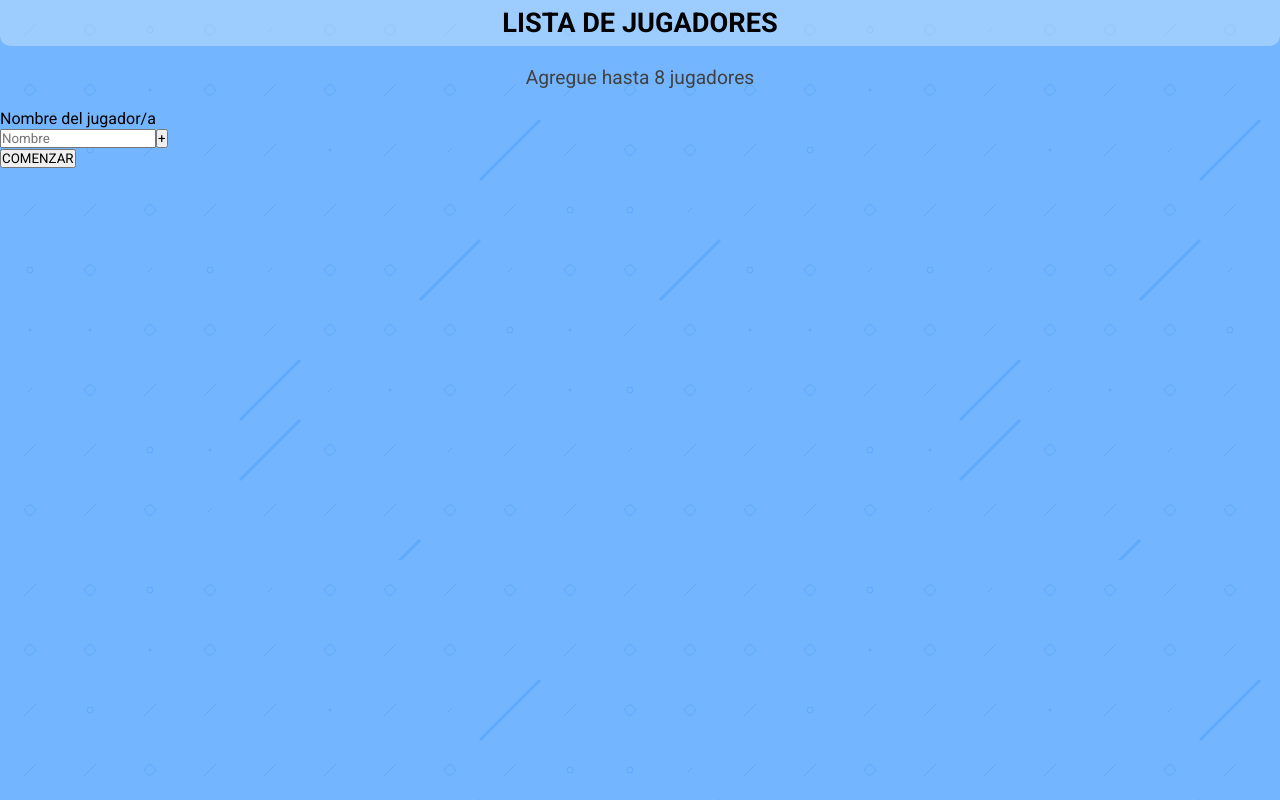
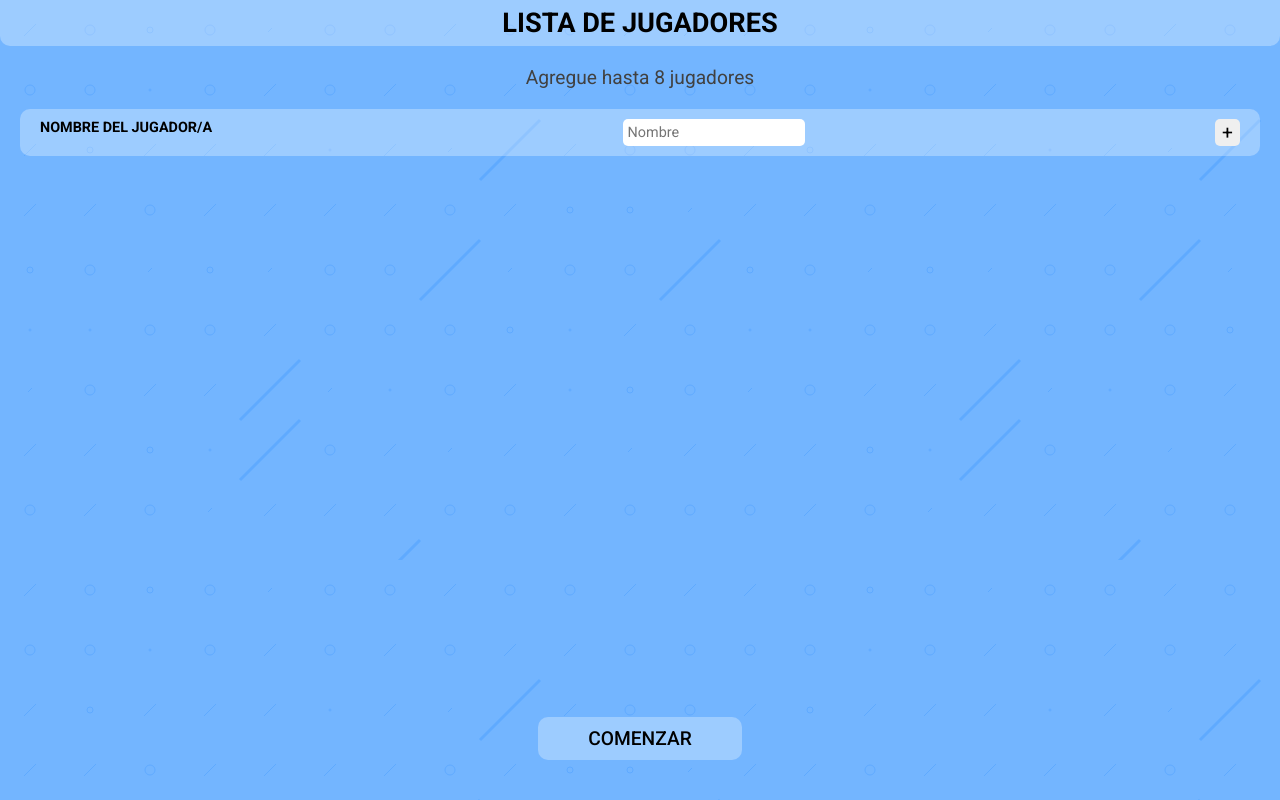
Before and after one commit to leandroheffes24/generala, a React (Vite) app: page / in a window 1280 px wide. Both pictures are taken after a click on the button "JUGAR". Built offline with nearby package versions, Linux system fonts and the light colour scheme.

Commit message:
players configuration complete

```diff
--- a/src/components/PlayersConfiguration/PlayersConfiguration.module.css
+++ b/src/components/PlayersConfiguration/PlayersConfiguration.module.css
@@ -1,11 +1,6 @@
 .playersConfigSection{
-    /* border: 1px solid red; */
     height: 100vh;
     background-image: url('../../assets/images/Sprinkle.svg');
-}
-
-.playersListContainerAndTitle{
-    /* border: 1px solid red; */
 }
 
 .title{
@@ -15,10 +10,6 @@
     padding: 7px 0;
     border-bottom-left-radius: 10px;
     border-bottom-right-radius: 10px;
-}
-
-.playersListContainer{
-    /* border: 1px solid greenyellow; */
 }
 
 .noPlayersText{
@@ -47,12 +38,8 @@
     padding: 3px 20px;
 }
 
-.playerNameSpan{
-
-}
-
 .deletePlayerButton{
-    background-color: rgba(150, 150, 150, 0.3);
+    background: none;
     border: none;
     border-radius: 3px;
 }
@@ -61,3 +48,50 @@
     width: 24px;
     color: gray;
 }
+
+.addPlayersContainer{
+    margin: 0 20px;
+    background-color: rgba(255, 255, 255, 0.3);
+    border-radius: 10px;
+    padding: 10px 20px;
+    display: flex;
+    flex-wrap: wrap;
+    justify-content: space-between;
+}
+
+.addPlayersParagraph{
+    font-size: .9rem;
+    font-weight: 600;
+    margin-bottom: 5px;
+}
+
+.addPlayersInput{
+    font-size: .9rem;
+    padding: 2px 5px;
+    border: none;
+    border-radius: 5px;
+    outline: none;
+}
+
+.addPlayerButton{
+    padding: 2px 7px;
+    font-size: 1.2rem;
+    border: none;
+    border-radius: 5px;
+}
+
+.buttonPlayContainer{
+    position: absolute;
+    bottom: 5%;
+    width: 100%;
+    text-align: center;
+}
+
+.buttonPlay{
+    font-size: 1.2rem;
+    font-weight: 500;
+    background-color: rgba(255, 255, 255, 0.3);
+    border: none;
+    border-radius: 10px;
+    padding: 10px 50px;
+}
--- a/src/components/PlayersConfiguration/index.tsx
+++ b/src/components/PlayersConfiguration/index.tsx
@@ -1,5 +1,6 @@
 import { useState } from 'react'
 import { Player, players } from '../../interfaces/Players'
+import { Id } from '../../types/Types'
 import styles from './PlayersConfiguration.module.css'
 
 interface PlayersConfigurationProps {
@@ -8,14 +9,20 @@
 
 const PlayersConfiguration: React.FC<PlayersConfigurationProps> = ({changeComponent}) => {
     const [playerName, setPlayerName] = useState('')
+    const [playersArray, setPlayersArray] = useState<Player[]>([])
 
     const handlePlayersConfigurationComponent = () => {
+        if(playersArray.length > 0){
+            playersArray.map(player => players.push(player))
             changeComponent(true)
+        }
     }
 
     const handleAddPlayer = () => {
+        if(playersArray.length <= 7){
             if(playerName.trim() !== ''){
                 const newPlayer: Player = {
+                    id: crypto.randomUUID(),
                     name: playerName,
                     points: {
                         uno: undefined,
@@ -33,27 +40,33 @@
                     total: undefined
                 }
 
-            players.push(newPlayer)
+                const newPlayers = [
+                    ...playersArray,
+                    newPlayer
+                ]
+
+                setPlayersArray(newPlayers)
                 setPlayerName('')
             }
         }
+    }
 
-    const handleDeletePlayer = (playerName: string) => {
-
+    const handleDeletePlayer = (playerId: Id) => {
+        setPlayersArray(playersArray.filter(player => player.id !== playerId))
     }
 
     const renderPlayers = () => {
-        if(players.length <= 0){
+        if(playersArray.length <= 0){
             return <p className={styles.noPlayersText}>Agregue hasta 8 jugadores</p>
         } else {
             return <ul className={styles.playerList}>
-                {players.map(player => (
-                    <li className={styles.playerItem} key={player.name}>
+                {playersArray.map(player => (
+                    <li className={styles.playerItem} key={player.id}>
                         <span className={styles.playerNameSpan}>
                             {player.name}
                         </span>
 
-                        <button className={styles.deletePlayerButton} onClick={handleDeletePlayer(player.name)}>
+                        <button className={styles.deletePlayerButton} onClick={() => handleDeletePlayer(player.id)}>
                             <svg viewBox="0 0 24 24"  fill="none"  stroke="currentColor"  strokeWidth="2"  strokeLinecap="round"  strokeLinejoin="round"  className={styles.removePlayerIcon}><path stroke="none" d="M0 0h24v24H0z" fill="none"/><path d="M4 7h16" /><path d="M5 7l1 12a2 2 0 0 0 2 2h8a2 2 0 0 0 2 -2l1 -12" /><path d="M9 7v-3a1 1 0 0 1 1 -1h4a1 1 0 0 1 1 1v3" /><path d="M10 12l4 4m0 -4l-4 4" /></svg>
                         </button>
                     </li>
@@ -73,9 +86,10 @@
             </div>
 
             <div className={styles.addPlayersContainer}>
-                <p className={styles.addPlayersParagraph}>Nombre del jugador/a</p>
+                <p className={styles.addPlayersParagraph}>NOMBRE DEL JUGADOR/A</p>
 
                 <input
+                    className={styles.addPlayersInput}
                     value={playerName}
                     type="text"
                     placeholder='Nombre'
--- a/src/interfaces/Players.ts
+++ b/src/interfaces/Players.ts
@@ -1,4 +1,7 @@
+import { Id } from "../types/Types"
+
 export interface Player {
+    id: Id
     name: string
     points: {
         uno: number | undefined
--- /dev/null
+++ b/src/types/Types.ts
@@ -0,0 +1 @@
+export type Id = `${string}-${string}-${string}-${string}-${string}`
```
Lines whose indentation alone changed are shown as unchanged.
